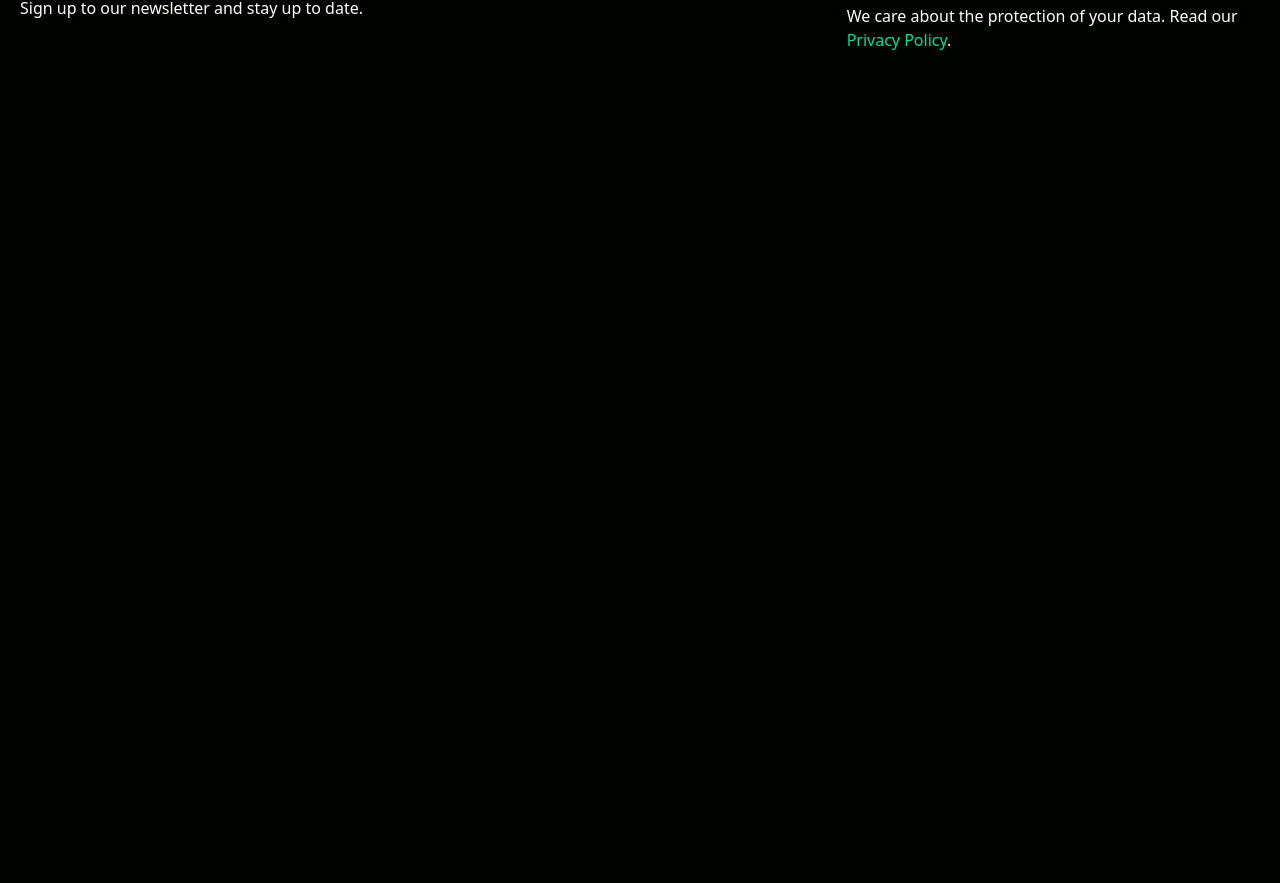
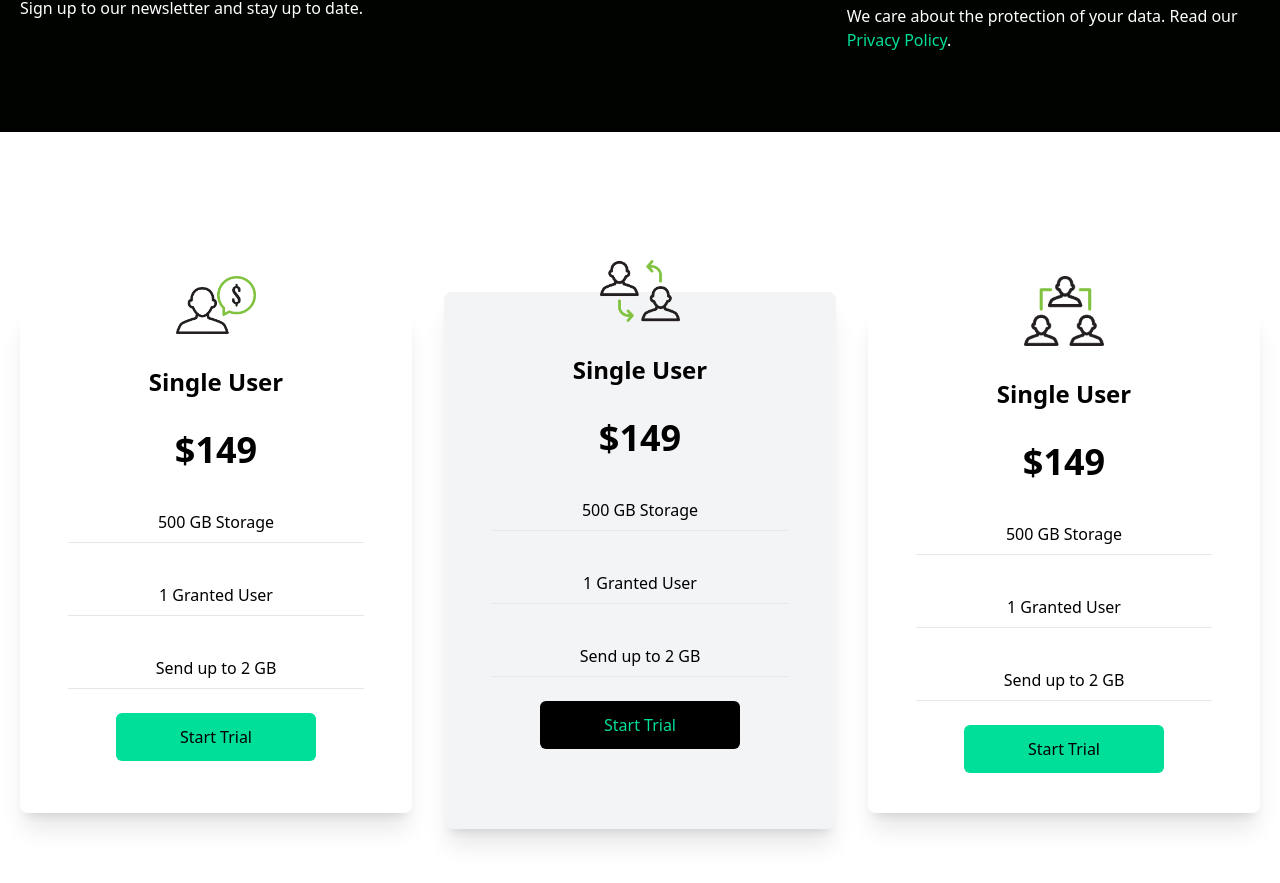
Before and after one commit to alanbacay02/mock-data-website, a React (Create React App) app: page / in a window 1280 px wide. Shown: the part 1549-2432 px from the top of the page. Before the commit the page ends 1681 px from the top, so only its background shows below. Built offline with nearby package versions, Linux system fonts and the light colour scheme.

Commit message:
adds Cards.jsx and finishes it

```diff
--- a/src/App.js
+++ b/src/App.js
@@ -3,6 +3,7 @@ import Navbar from './components/Navbar';
 import Hero from './components/Hero';
 import Analytics from './components/Analytics';
 import Newsletter from './components/Newsletter';
+import Cards from './components/Cards';
 
 function App() {
   return (
@@ -11,6 +12,7 @@ function App() {
       <Hero />
       <Analytics />
       <Newsletter />
+      <Cards />
     </div>
   );
 }
--- /dev/null
+++ b/src/components/Cards.jsx
@@ -0,0 +1,48 @@
+import React from 'react';
+import Single from '../assets/single.png';
+import Double from '../assets/double.png';
+import Triple from '../assets/triple.png';
+
+const Cards = () => {
+  return (
+    <div className="w-full py-[10rem] px-4 bg-white">
+      <div className="max-w-[1240px] mx-auto grid md:grid-cols-3 gap-8">
+        <div className="w-full shadow-xl flex flex-col p-4 my-4 rounded-lg hover:scale-105 duration-300">
+          <img className="w-20 mx-auto mt-[-3rem] bg-white" src={Single} alt="single.png" />
+          <h2 className="text-2xl font-bold text-center py-8">Single User</h2>
+          <p className="text-center text-4xl font-bold">$149</p>
+          <div className="text-center font-medium">
+            <p className="py-2 border-b mx-8 mt-8">500 GB Storage</p>
+            <p className="py-2 border-b mx-8 mt-8">1 Granted User</p>
+            <p className="py-2 border-b mx-8 mt-8">Send up to 2 GB</p>
+          </div>
+          <button className="bg-[#00df9a] hover:brightness-90 w-[200px] rounded-md font-medium my-6 mx-auto py-3">Start Trial</button>
+        </div>
+        <div className="bg-gray-100 w-full shadow-xl flex flex-col p-4 my-8 md:my-0 rounded-lg hover:scale-105 duration-300">
+          <img className="w-20 mx-auto mt-[-3rem] bg-transparent" src={Double} alt="double.png" />
+          <h2 className="text-2xl font-bold text-center py-8">Single User</h2>
+          <p className="text-center text-4xl font-bold">$149</p>
+          <div className="text-center font-medium">
+            <p className="py-2 border-b mx-8 mt-8">500 GB Storage</p>
+            <p className="py-2 border-b mx-8 mt-8">1 Granted User</p>
+            <p className="py-2 border-b mx-8 mt-8">Send up to 2 GB</p>
+          </div>
+          <button className="bg-black hover:bg-gray-950 hover:brightness-90 text-[#00df9a] w-[200px] rounded-md font-medium my-6 mx-auto py-3">Start Trial</button>
+        </div>
+        <div className="w-full shadow-xl flex flex-col p-4 my-4 rounded-lg hover:scale-105 duration-300">
+          <img className="w-20 mx-auto mt-[-3rem] bg-white" src={Triple} alt="triple.png" />
+          <h2 className="text-2xl font-bold text-center py-8">Single User</h2>
+          <p className="text-center text-4xl font-bold">$149</p>
+          <div className="text-center font-medium">
+            <p className="py-2 border-b mx-8 mt-8">500 GB Storage</p>
+            <p className="py-2 border-b mx-8 mt-8">1 Granted User</p>
+            <p className="py-2 border-b mx-8 mt-8">Send up to 2 GB</p>
+          </div>
+          <button className="bg-[#00df9a] hover:brightness-90 w-[200px] rounded-md font-medium my-6 mx-auto py-3">Start Trial</button>
+        </div>
+      </div>
+    </div>
+  );
+};
+
+export default Cards;
```
